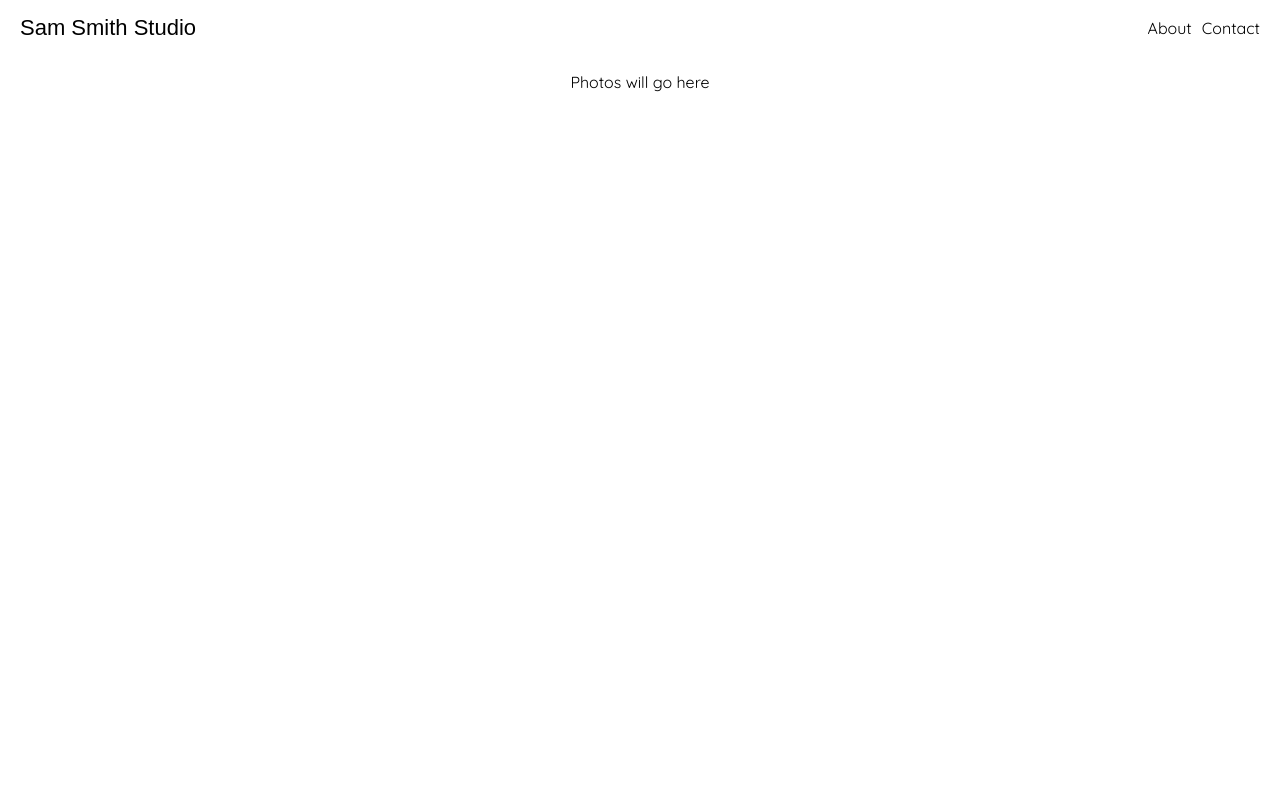
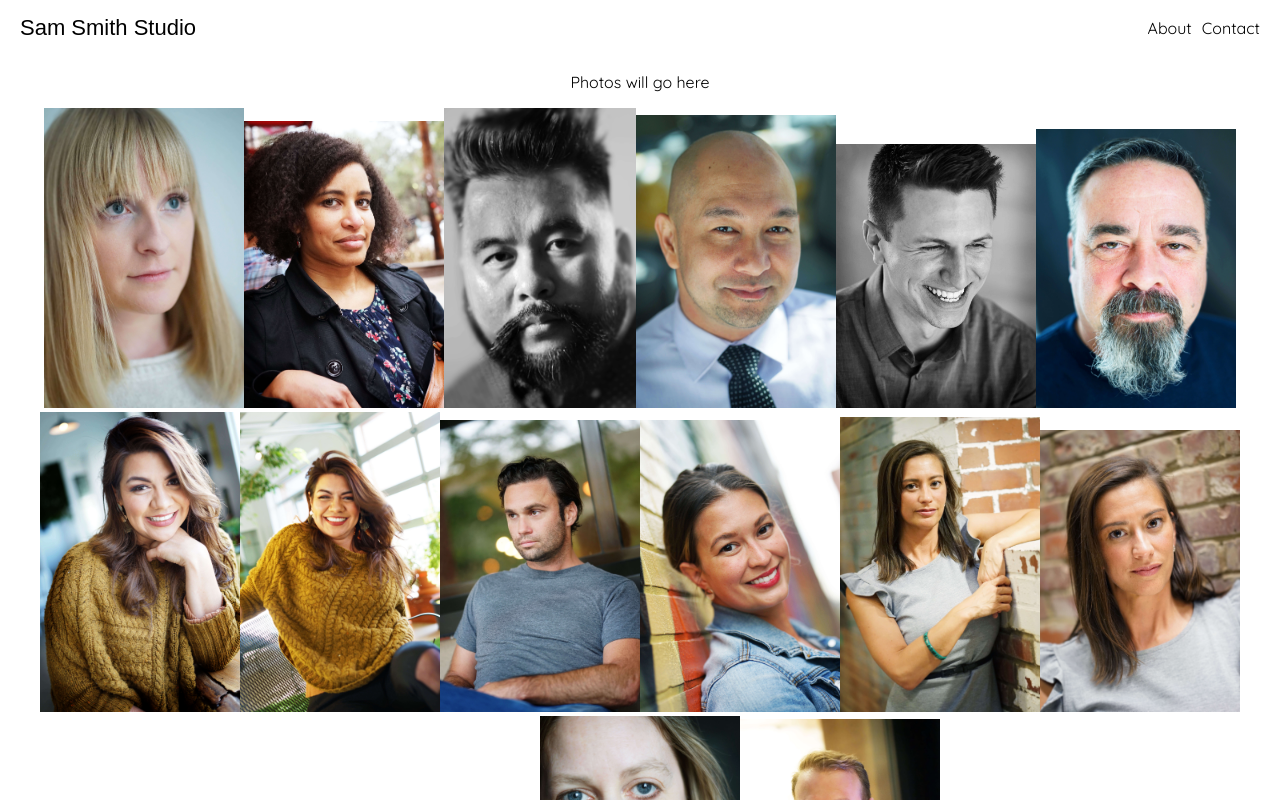
Before and after one commit to mayabowman/about-face-photography, a React (Create React App) app: page / in a window 1280 px wide. Shown: the top 800 px of the page. Built offline with nearby package versions, Linux system fonts and the light colour scheme; a web font is replaced by a local one.

Commit message:
added images

```diff
--- a/src/Landing/Landing.js
+++ b/src/Landing/Landing.js
@@ -1,9 +1,22 @@
 import React from 'react';
+import './Landing.scss';
 
 class Landing extends React.Component {
   render() {
+    let names = [
+      'AmberB', 'AmberR', 'Gilbert', 'Graffy', 'Kraig', 'Lenny', 'Lisette1', 'Lisette2',
+      'Mac', 'Maria', 'Maya1', 'Maya2', 'Mechaela', 'Michelle', 'Steve'
+    ]
+    const photoDisplay = names.map((name, i) => {
+      return <img key={i} src={require(`../images/${name}.jpg`)} className='headshot'alt='headshot'/>
+    })
+
+    console.log('photoDisplay', photoDisplay[0].props.src)
     return (
-      <p>Photos will go here</p>
+      <div>
+        <p>Photos will go here</p>
+        {photoDisplay}
+      </div>
     )
   }
 }
--- /dev/null
+++ b/src/Landing/Landing.scss
@@ -0,0 +1,4 @@
+.headshot {
+  max-width: 200px;
+  max-height: 300px;
+}
```
Also changed, not shown: src/photo-store.js (+91 -5 lines).
